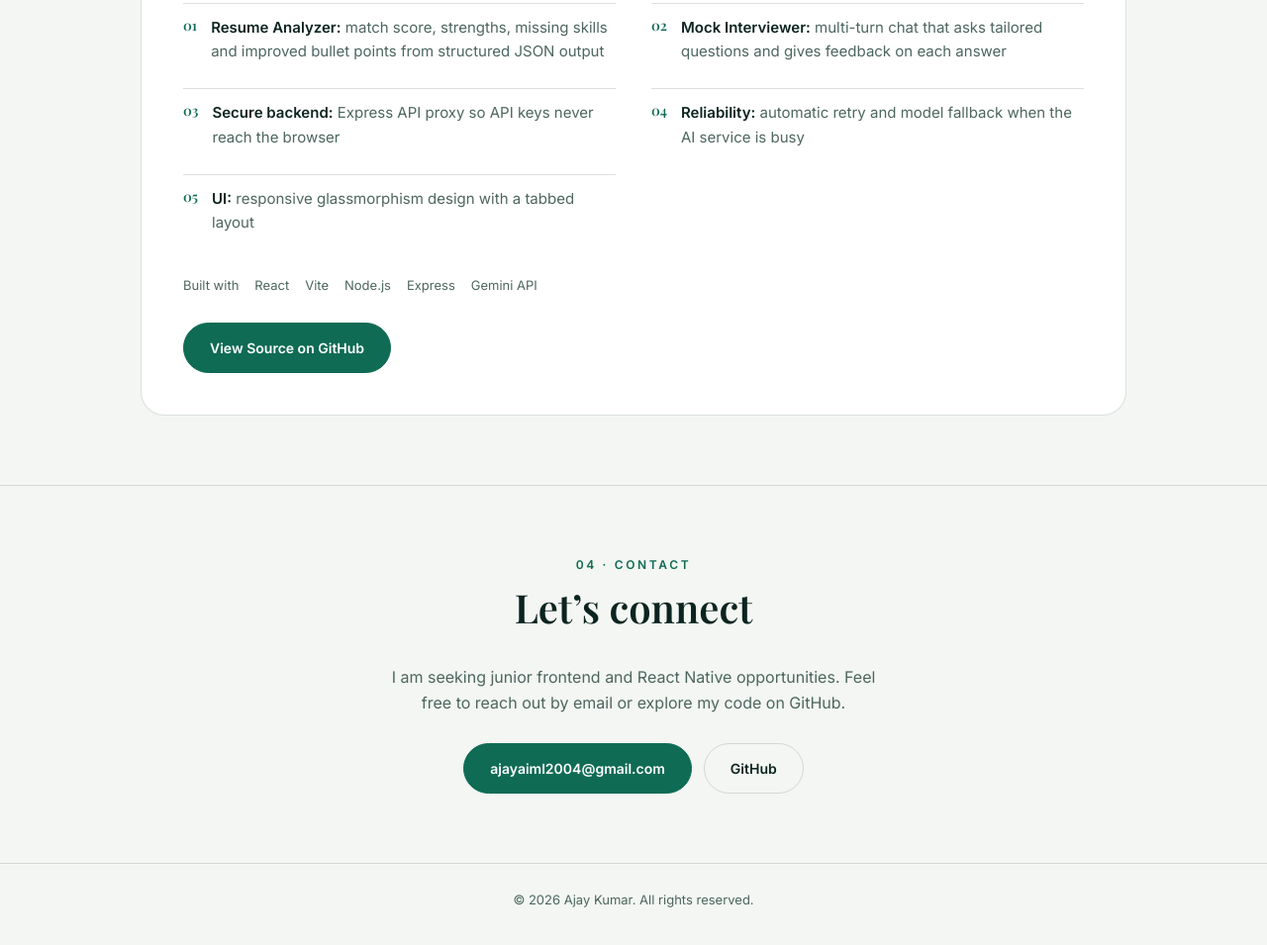
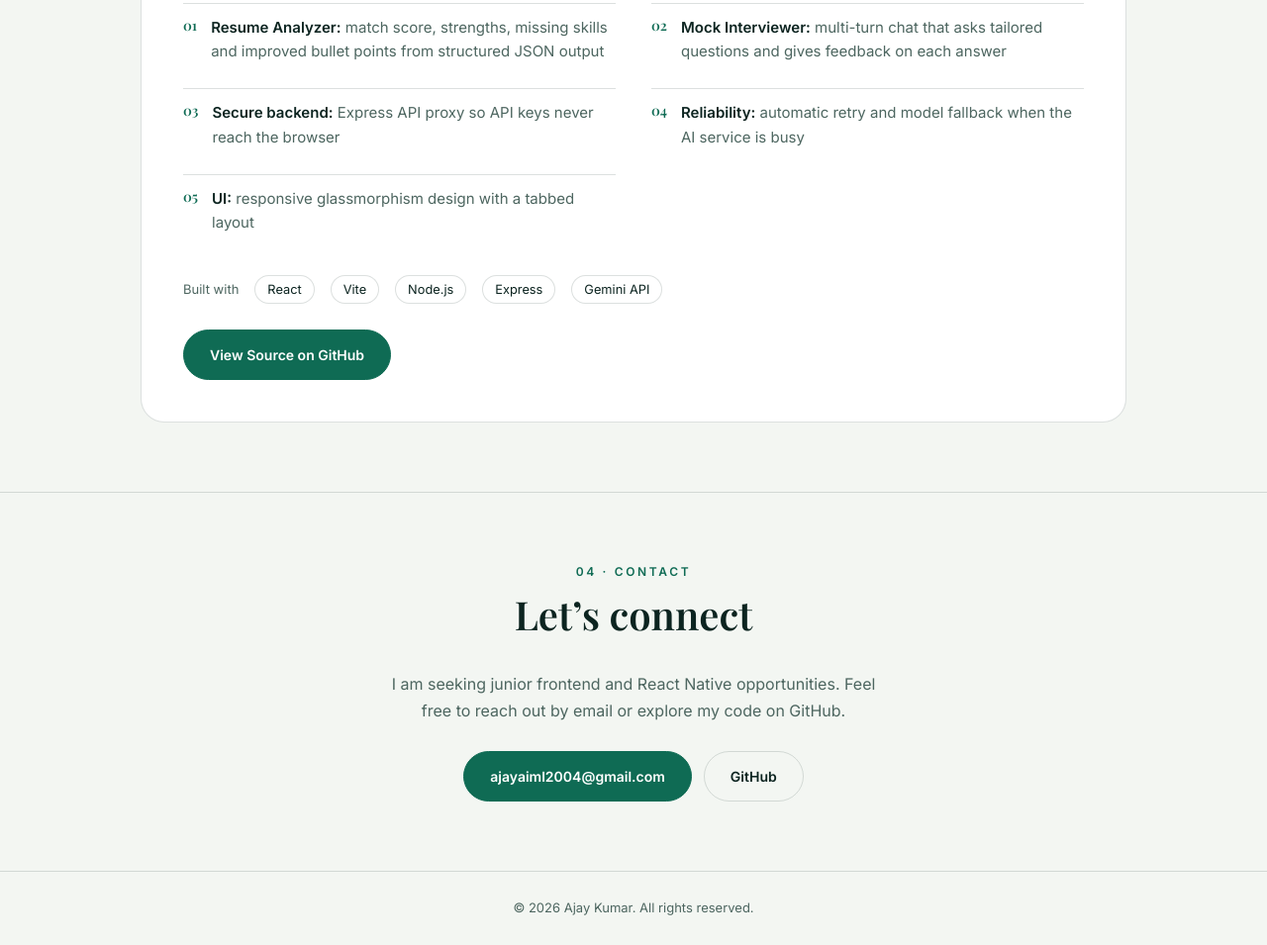
Before and after one commit to ajayaiml2004-dot/portfolio, a plain HTML site: page index.html in a window 1280 px wide. Shown: the part 3011-3966 px from the top of the page at 99% size. Drawn offline with nearby package versions, Linux system fonts and the light colour scheme; a web font is replaced by a local one.

Commit message:
Update index.html

```diff
--- a/index.html
+++ b/index.html
@@ -100,6 +100,9 @@ footer{border-top:1px solid var(--line);padding:26px 0;text-align:center;color:v
 .hero2 .btns{justify-content:center}
 .tags{display:flex;flex-wrap:wrap;gap:10px;justify-content:center;margin-top:34px}
 .tags span{border:1px solid var(--line);background:var(--s1);border-radius:999px;padding:5px 15px;font-size:13px;color:var(--mut)}
+.built .tchip{padding:3px 12px;border:1px solid var(--line);border-radius:999px;font-size:.8rem;color:var(--fg);background:var(--s1)}
+</style>
+</head>
 </style>
 </head>
 <body>
```
